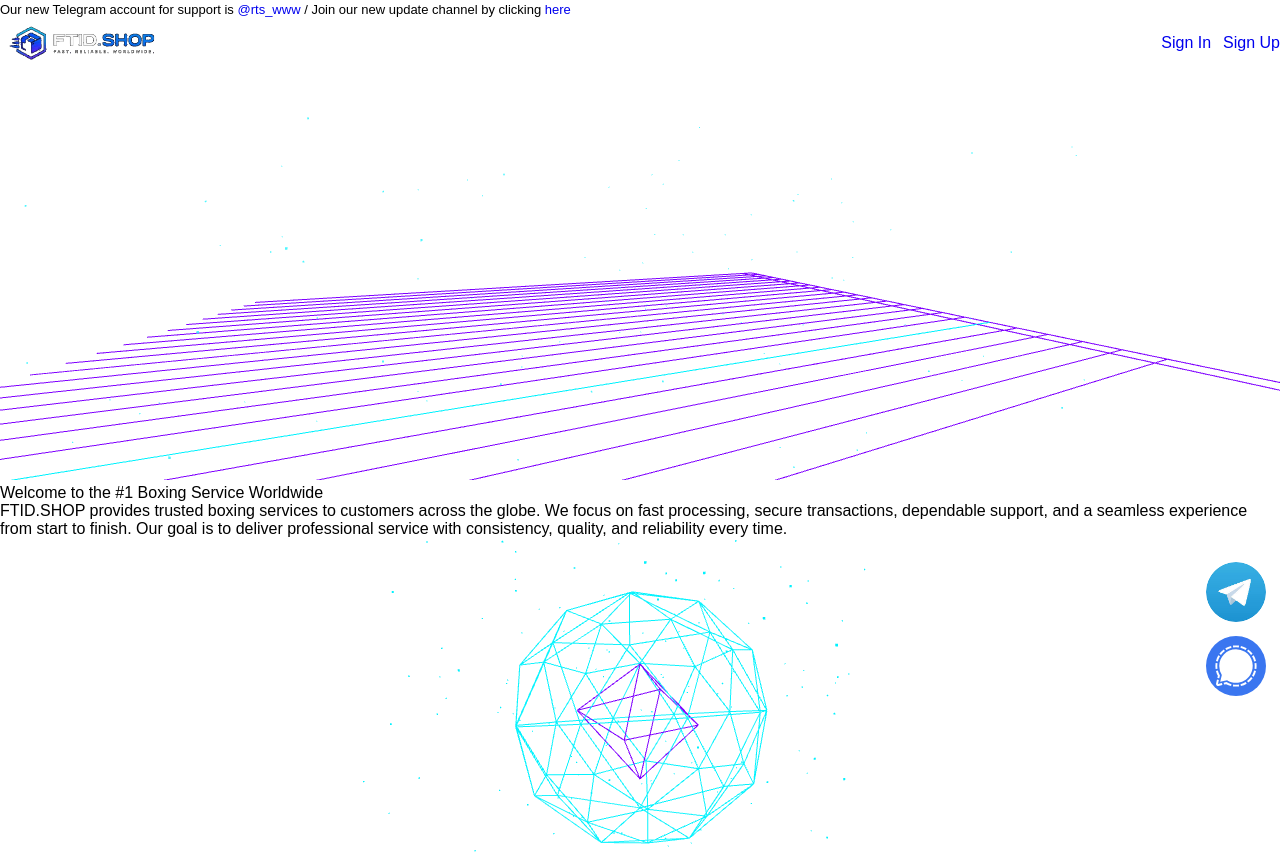
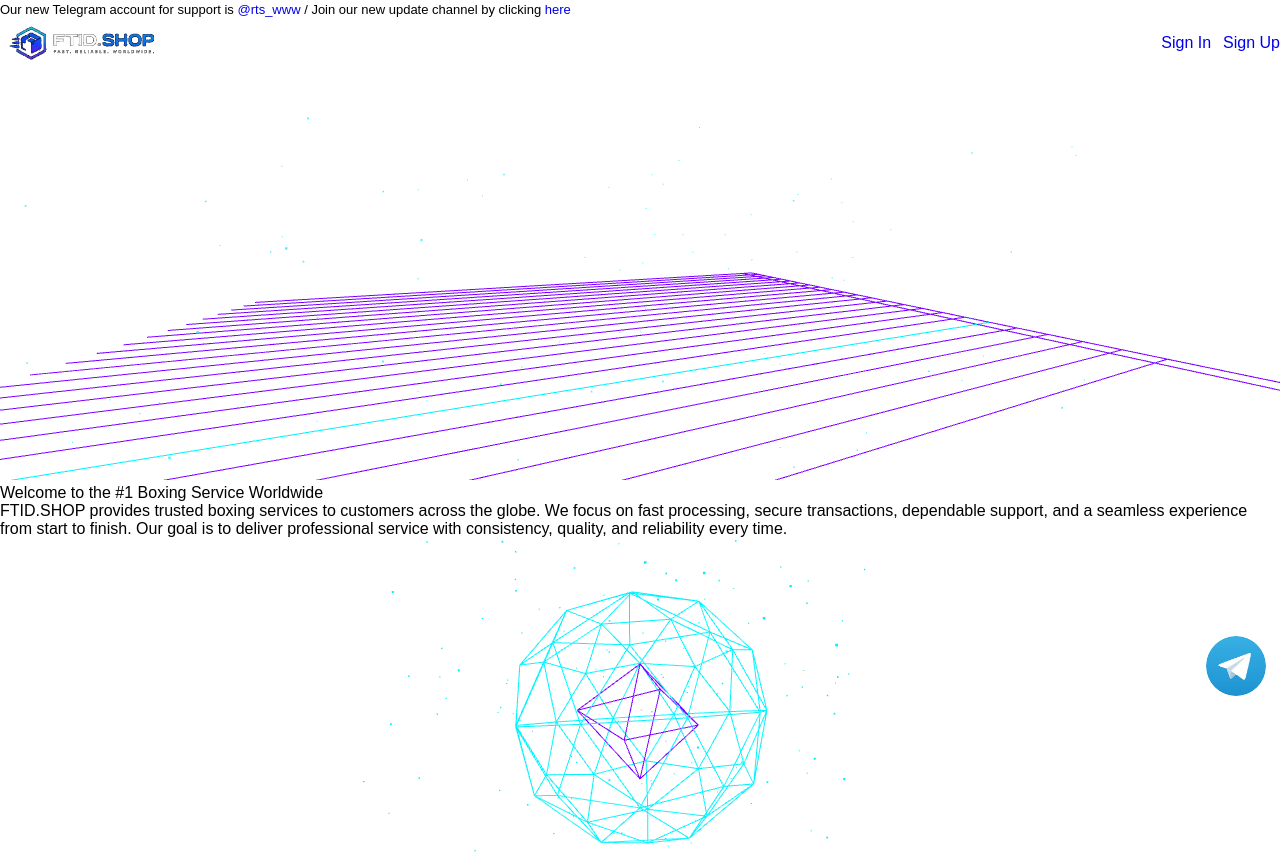
Before and after one commit to ogsuryansh/ftidshop, a React (Vite) app in the folder frontend/: page / in a window 1280 px wide. Shown: the top 853 px of the page. Built offline with nearby package versions, Linux system fonts and the light colour scheme; no server answers.

Commit message:
UI Cleanup: Remove floating Signal icon button from footer sticky buttons

```diff
--- a/frontend/src/components/Layout.jsx
+++ b/frontend/src/components/Layout.jsx
@@ -67,7 +67,6 @@ export default function Layout() {
       </footer>
       <div className="sticky_buttons">
           <a href="https://t.me/+WpoS6AcNJDhkODVl" target="_blank" rel="noopener noreferrer"><img src="/assets/images/telegram_icon.jpg" alt="Telegram" /></a>
-          <a href="https://signal.group/#CjQKIJA5mtLKFm1j9utMG3mKT9CKFykstLW4IxbG76jBKuH_EhCNjf3qLEbisZ8Fr71s8uVd" target="_blank" rel="noopener noreferrer"><img src="/assets/images/signal_icon.svg" alt="Signal" /></a>
       </div>
     </>
   );
```
